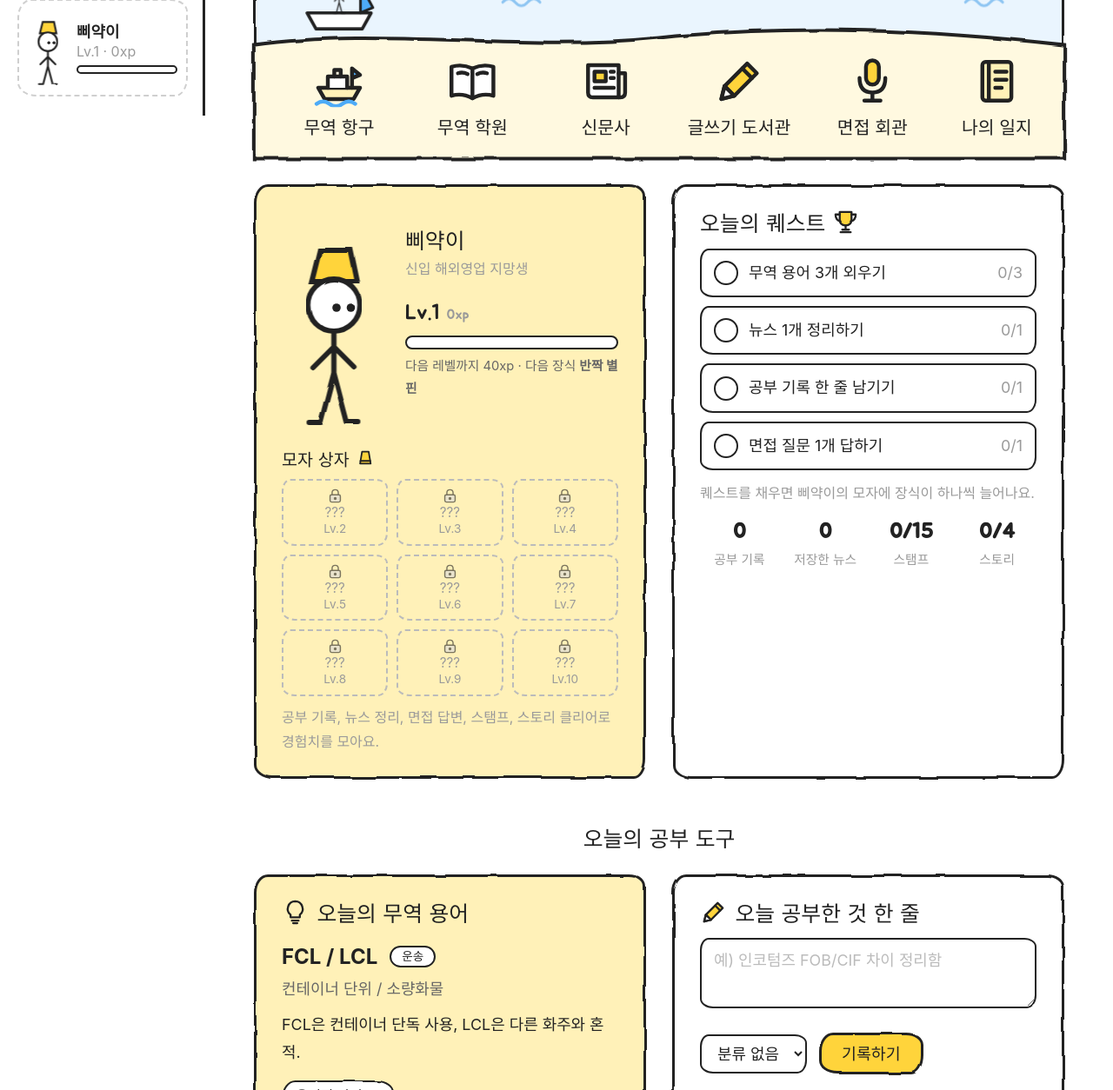
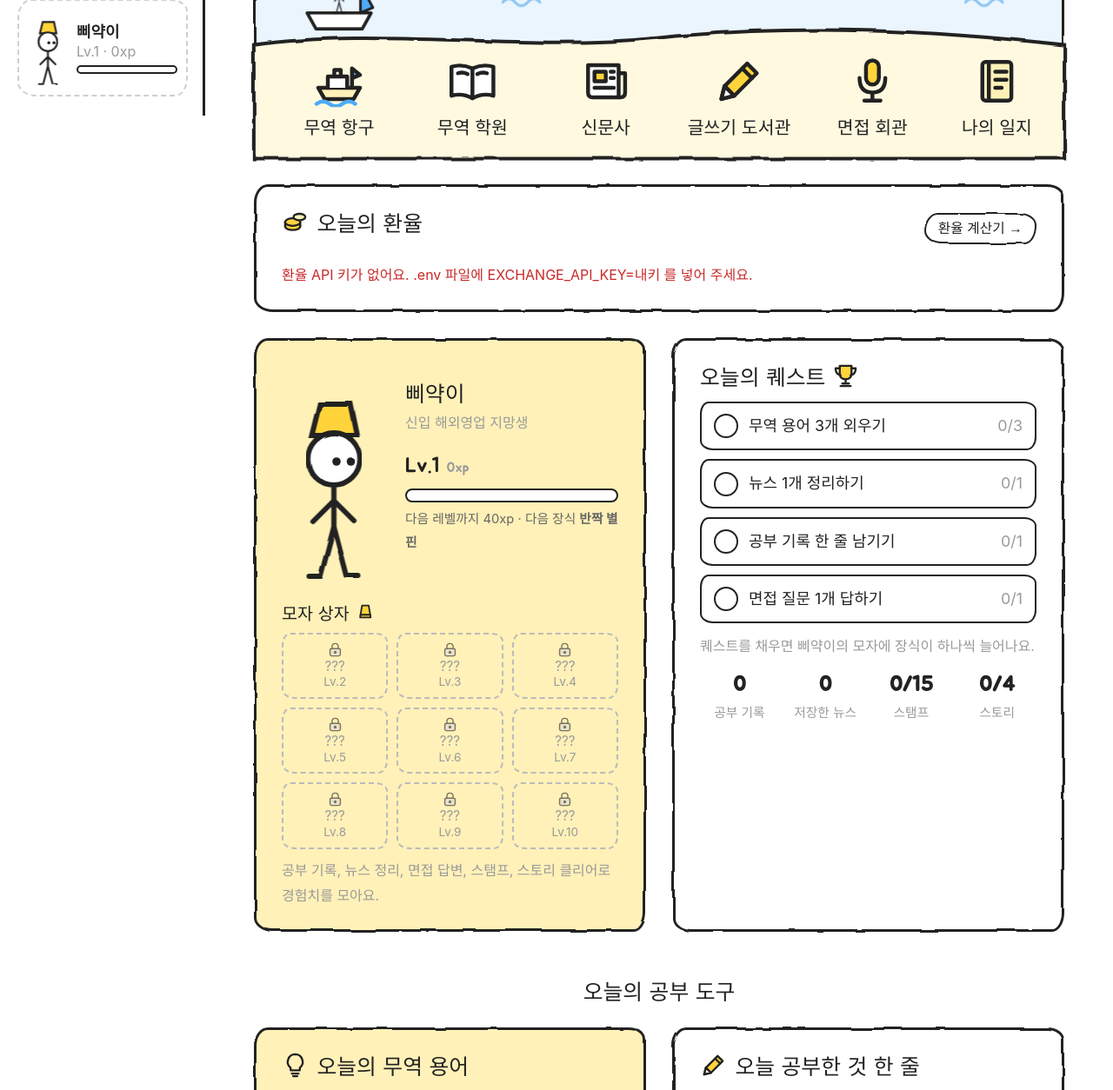
Before and after one commit to s2469639/trade-study, a Flask app: page / in a window 1280 px wide. Shown: the part 667-1921 px from the top of the page at 87% size. Run offline with Flask 3, Linux system fonts and the light colour scheme; some web fonts are replaced.

Commit message:
Add ExchangeRate-API integration: rate board, calculator, FX gain/loss simulator
Co-Authored-By: Claude Sonnet 5.5 <noreply@anthropic.com>
Claude-Session: https://claude.ai/code/session_01V3Hwdy5wM1Xidf49ATJh21

```diff
--- a/app.py
+++ b/app.py
@@ -11,7 +11,10 @@ from flask import Flask, g, jsonify, render_template, request, send_file, redire
 from markupsafe import Markup
 
 import game
+import rates
 import storage
+
+rates.load_env()   # .env 의 API 키를 읽어와요
 
 app = Flask(__name__)
 
@@ -326,6 +329,12 @@ def api_term_toggle(term_id):
     return jsonify(known=True)
 
 
+# ---------------------------------------------------------------- 환율 API
+@app.get("/api/rates")
+def api_rates():
+    return jsonify(rates.get_rates())
+
+
 # ---------------------------------------------------------------- 게임 진행 저장 API
 @app.post("/api/progress/quiz")
 def api_progress_quiz():
--- /dev/null
+++ b/rates.py
@@ -0,0 +1,94 @@
+"""환율 가져오기 (ExchangeRate-API v6).
+
+- 키(EXCHANGE_API_KEY)는 .env 에만 두고, 이 파일(서버)에서만 사용해요. 화면(브라우저)에는 절대 안 보내요.
+- 무료 요금제는 호출 횟수가 한정돼 있어서 결과를 data/cache/ 에 저장해 두고 6시간 동안 재사용해요.
+- 인터넷이 안 되거나 한도가 끝나면 마지막으로 저장된 값을 '오래된 데이터'로 보여줘요.
+"""
+import json
+import os
+import time
+import urllib.error
+import urllib.request
+from pathlib import Path
+
+CACHE_DIR = Path(__file__).parent / "data" / "cache"
+TTL = 6 * 3600
+
+# 화면에 보여줄 주요 통화 (무역에서 자주 쓰는 것 위주)
+CURRENCIES = [
+    ("USD", "미국 달러"), ("EUR", "유로"), ("JPY", "일본 엔"), ("CNY", "중국 위안"), ("VND", "베트남 동"),
+    ("INR", "인도 루피"), ("IDR", "인도네시아 루피아"), ("THB", "태국 바트"), ("SGD", "싱가포르 달러"),
+    ("GBP", "영국 파운드"), ("AUD", "호주 달러"), ("CAD", "캐나다 달러"), ("HKD", "홍콩 달러"),
+    ("TWD", "대만 달러"), ("MYR", "말레이시아 링깃"), ("AED", "UAE 디르함"), ("SAR", "사우디 리얄"),
+    ("MXN", "멕시코 페소"), ("BRL", "브라질 헤알"), ("TRY", "튀르키예 리라"), ("KRW", "한국 원"),
+]
+
+ERRORS = {
+    "invalid-key": "환율 API 키가 올바르지 않아요. .env 의 EXCHANGE_API_KEY 를 확인해 주세요.",
+    "inactive-account": "환율 API 계정 이메일 인증이 아직 안 된 것 같아요.",
+    "quota-reached": "이번 달 환율 API 호출 한도를 다 썼어요.",
+}
+
+
+def load_env(path=None):
+    """.env 파일의 KEY=값 을 환경변수로 읽어요. (python-dotenv 없이 동작하는 아주 작은 버전)"""
+    path = Path(path or Path(__file__).parent / ".env")
+    if not path.exists():
+        return
+    for line in path.read_text(encoding="utf-8").splitlines():
+        line = line.strip()
+        if not line or line.startswith("#") or "=" not in line:
+            continue
+        key, _, value = line.partition("=")
+        os.environ.setdefault(key.strip(), value.strip().strip('"').strip("'"))
+
+
+def _cache_path():
+    return CACHE_DIR / "rates_USD.json"
+
+
+def _read_cache():
+    try:
+        return json.loads(_cache_path().read_text(encoding="utf-8"))
+    except (OSError, json.JSONDecodeError):
+        return None
+
+
+def _fetch(key):
+    url = f"https://v6.exchangerate-api.com/v6/{key}/latest/USD"
+    with urllib.request.urlopen(url, timeout=8) as res:     # 오류 메시지에 키가 섞이지 않게 아래에서 직접 처리
+        return json.loads(res.read().decode("utf-8"))
+
+
+def get_rates():
+    """{ok, rates, updated, stale, error, currencies} 를 돌려줘요. rates 는 USD 기준 (1달러 = ? 통화)."""
+    cached = _read_cache()
+    names = [{"code": c, "name": n} for c, n in CURRENCIES]
+
+    if cached and time.time() - cached["fetched"] < TTL:
+        return {"ok": True, "rates": cached["rates"], "updated": cached["updated"], "stale": False, "currencies": names}
+
+    key = os.environ.get("EXCHANGE_API_KEY", "").strip()
+    error = None
+    if not key:
+        error = "환율 API 키가 없어요. .env 파일에 EXCHANGE_API_KEY=내키 를 넣어 주세요."
+    else:
+        try:
+            data = _fetch(key)
+            if data.get("result") == "success":
+                wanted = {c for c, _ in CURRENCIES}
+                rates = {k: v for k, v in data["conversion_rates"].items() if k in wanted}
+                payload = {"fetched": time.time(), "rates": rates, "updated": data.get("time_last_update_utc", "")}
+                CACHE_DIR.mkdir(parents=True, exist_ok=True)
+                _cache_path().write_text(json.dumps(payload, ensure_ascii=False), encoding="utf-8")
+                return {"ok": True, "rates": rates, "updated": payload["updated"], "stale": False, "currencies": names}
+            error = ERRORS.get(data.get("error-type"), "환율 API가 오류를 돌려줬어요.")
+        except urllib.error.HTTPError as e:
+            error = "환율 API 요청에 실패했어요 (HTTP %s)." % e.code
+        except Exception:
+            error = "환율 API에 연결하지 못했어요. 인터넷 연결을 확인해 주세요."
+
+    if cached:   # 새로 못 가져오면 마지막 값이라도 보여주기
+        return {"ok": True, "rates": cached["rates"], "updated": cached["updated"], "stale": True,
+                "error": error, "currencies": names}
+    return {"ok": False, "error": error, "currencies": names}
--- a/static/css/style.css
+++ b/static/css/style.css
@@ -508,3 +508,21 @@ a.chapter:hover { transform: translateY(-4px) rotate(-.5deg); }
   .closet-grid { grid-template-columns: repeat(2, minmax(0, 1fr)); }
   .chapter { flex-wrap: wrap; }
 }
+
+/* ---- 환율 ---- */
+.fx-strip .fx-board { display: grid; grid-template-columns: repeat(5, minmax(0, 1fr)); gap: 14px; }
+.fx-tile { text-align: center; padding: 10px 6px; border: 2.5px solid var(--ink); border-radius: var(--br-sm); background: #fff; transition: transform .3s var(--spring); }
+.fx-tile:hover { transform: translateY(-4px) rotate(-1.5deg); background: var(--yellow-soft); }
+.fx-tile b { display: block; font-family: "Jua", "Pretendard", sans-serif; font-size: 1.5rem; line-height: 1.3; font-weight: 400; }
+.fx-tile small { font-size: .9rem; margin-left: 2px; color: #666; }
+.fx-error { color: #c92a2a; }
+.fx-pair { display: grid; grid-template-columns: 1fr auto 1fr; gap: 10px; align-items: end; }
+.fx-pair .btn { margin-bottom: 18px; }
+.fx-result { font-family: "Jua", "Pretendard", sans-serif; font-size: 1.6rem; padding: 12px 16px; border: 2.5px dashed var(--ink); border-radius: var(--br-sm); background: #fff; text-align: center; word-break: break-all; }
+.sim-result { padding: 14px 16px; border: 2.5px solid var(--ink); border-radius: var(--br-sm); background: #fff; line-height: 1.8; }
+.sim-result.good { background: var(--ok-soft); }
+.sim-result.bad { background: var(--danger-soft); }
+label.radio { display: inline-flex; align-items: center; gap: 6px; font-size: 1rem; color: var(--ink); cursor: pointer; margin: 0; }
+input[type=number] { width: 100%; font: inherit; color: var(--ink); background: #fff; border: 2.5px solid var(--ink); border-radius: var(--br-sm); padding: 9px 14px; outline: none; }
+input[type=number]:focus { background: #FFFDF0; box-shadow: 0 0 0 4px #BFE0FB; }
+@media (max-width: 760px) { .fx-strip .fx-board { grid-template-columns: repeat(2, minmax(0, 1fr)); } .fx-pair { grid-template-columns: 1fr; } }
--- /dev/null
+++ b/static/js/fx.js
@@ -0,0 +1,61 @@
+/* 환율 화면 (홈의 '오늘의 환율' + 무역 학원의 환율 계산기/환차손익 시뮬레이터)
+   서버의 /api/rates 에서 USD 기준 환율을 받아 와서, 필요한 계산은 브라우저에서 해요. */
+(function () {
+  const fmt = (n, d = 2) => Number(n).toLocaleString("ko-KR", { maximumFractionDigits: d });
+  let promise = null;
+  function loadRates() {
+    if (!promise) promise = fetch("/api/rates").then((r) => r.json()).catch(() => ({ ok: false, error: "서버에 연결하지 못했어요." }));
+    return promise;
+  }
+  const krwPer = (rates, code) => rates.KRW / rates[code];      // 1 단위 = 몇 원?
+  const when = (s) => { const d = new Date(s); return isNaN(d) ? "" : d.toLocaleDateString("ko-KR", { month: "long", day: "numeric" }) + " 기준"; };
+
+  // ---------- 홈: 오늘의 환율 ----------
+  const board = document.getElementById("fxBoard");
+  if (board) loadRates().then((d) => {
+    const note = document.getElementById("fxNote");
+    if (!d.ok) { board.innerHTML = ""; note.textContent = d.error; note.classList.add("fx-error"); return; }
+    const rows = [["USD", 1, "1달러"], ["EUR", 1, "1유로"], ["JPY", 100, "100엔"], ["CNY", 1, "1위안"], ["VND", 100, "100동"]];
+    board.innerHTML = rows.filter(([c]) => d.rates[c]).map(([c, unit, label]) =>
+      `<div class="fx-tile"><span class="note">${label}</span><b>${fmt(krwPer(d.rates, c) * unit)}<small>원</small></b></div>`).join("");
+    note.textContent = (when(d.updated) || "") + (d.stale ? " · 오래된 데이터예요 (" + d.error + ")" : "");
+    if (d.stale) note.classList.add("fx-error");
+  });
+
+  // ---------- 무역 학원: 계산기 ----------
+  const calc = document.getElementById("fxCalc");
+  if (calc) loadRates().then((d) => {
+    const msg = document.getElementById("fxMsg");
+    if (!d.ok) { msg.textContent = d.error; msg.classList.add("fx-error"); calc.querySelectorAll("input,select").forEach((e) => (e.disabled = true)); return; }
+    const from = document.getElementById("fxFrom"), to = document.getElementById("fxTo"), amt = document.getElementById("fxAmount"), out = document.getElementById("fxResult");
+    const opts = d.currencies.filter((c) => d.rates[c.code]).map((c) => `<option value="${c.code}">${c.code} · ${c.name}</option>`).join("");
+    from.innerHTML = opts; to.innerHTML = opts; from.value = "USD"; to.value = "KRW";
+    function run() {
+      const a = parseFloat(amt.value) || 0;
+      const v = a * d.rates[to.value] / d.rates[from.value];
+      out.textContent = `${fmt(a)} ${from.value} = ${fmt(v)} ${to.value}`;
+    }
+    [from, to, amt].forEach((e) => e.addEventListener("input", run));
+    document.getElementById("fxSwap").addEventListener("click", () => { [from.value, to.value] = [to.value, from.value]; run(); });
+    msg.textContent = (when(d.updated) || "") + (d.stale ? " · 오래된 데이터예요" : "");
+    run();
+
+    // ---------- 환차손익 시뮬레이터 ----------
+    const usd = document.getElementById("simUsd"), a = document.getElementById("simA"), b = document.getElementById("simB"), res = document.getElementById("simResult");
+    const now = Math.round(krwPer(d.rates, "USD") * 100) / 100;
+    a.value = now; b.value = now;
+    function sim() {
+      const u = parseFloat(usd.value) || 0, A = parseFloat(a.value) || 0, B = parseFloat(b.value) || 0;
+      const role = document.querySelector("input[name=simRole]:checked").value;
+      const diff = u * (B - A), pct = A ? ((B - A) / A) * 100 : 0;
+      const good = role === "export" ? diff >= 0 : diff <= 0;
+      const what = role === "export" ? (diff >= 0 ? "환차익" : "환차손") : (diff <= 0 ? "환차익" : "환차손");
+      res.className = "sim-result " + (diff === 0 ? "" : good ? "good" : "bad");
+      res.innerHTML = `계약 때 <b>${fmt(u * A, 0)}원</b> → 결제 때 <b>${fmt(u * B, 0)}원</b><br>` +
+        (diff === 0 ? "환율이 그대로라 차이가 없어요." : `<b>${what} ${fmt(Math.abs(diff), 0)}원</b> (환율 ${pct >= 0 ? "+" : ""}${fmt(pct)}%)`);
+    }
+    [usd, a, b].forEach((e) => e.addEventListener("input", sim));
+    document.querySelectorAll("input[name=simRole]").forEach((e) => e.addEventListener("change", sim));
+    sim();
+  });
+})();
--- a/templates/home.html
+++ b/templates/home.html
@@ -1,6 +1,10 @@
 {% extends "base.html" %}
 {% from "_macros.html" import del_btn, char %}
 {% block title %}월드맵 · 무역공부노트{% endblock %}
+
+{% block scripts %}
+<script src="{{ url_for('static', filename='js/fx.js') }}"></script>
+{% endblock %}
 
 {% block content %}
 <section class="home-hero">
@@ -11,6 +15,12 @@
 
 <div class="card map-card">
   {% include "_map.html" %}
+</div>
+
+<div class="card fx-strip">
+  <div class="card-title-row"><h2>{{ ico('coins') }} 오늘의 환율</h2><a class="btn small white" href="{{ url_for('trade') }}#tab=fx">환율 계산기 →</a></div>
+  <div class="fx-board" id="fxBoard"><span class="note">불러오는 중...</span></div>
+  <p class="note" id="fxNote" style="margin:8px 0 0"></p>
 </div>
 
 <div class="grid cols-2" id="closet">
```
Also changed, not shown: templates/trade.html (+42 -0 lines), README.md, 2 other files.
